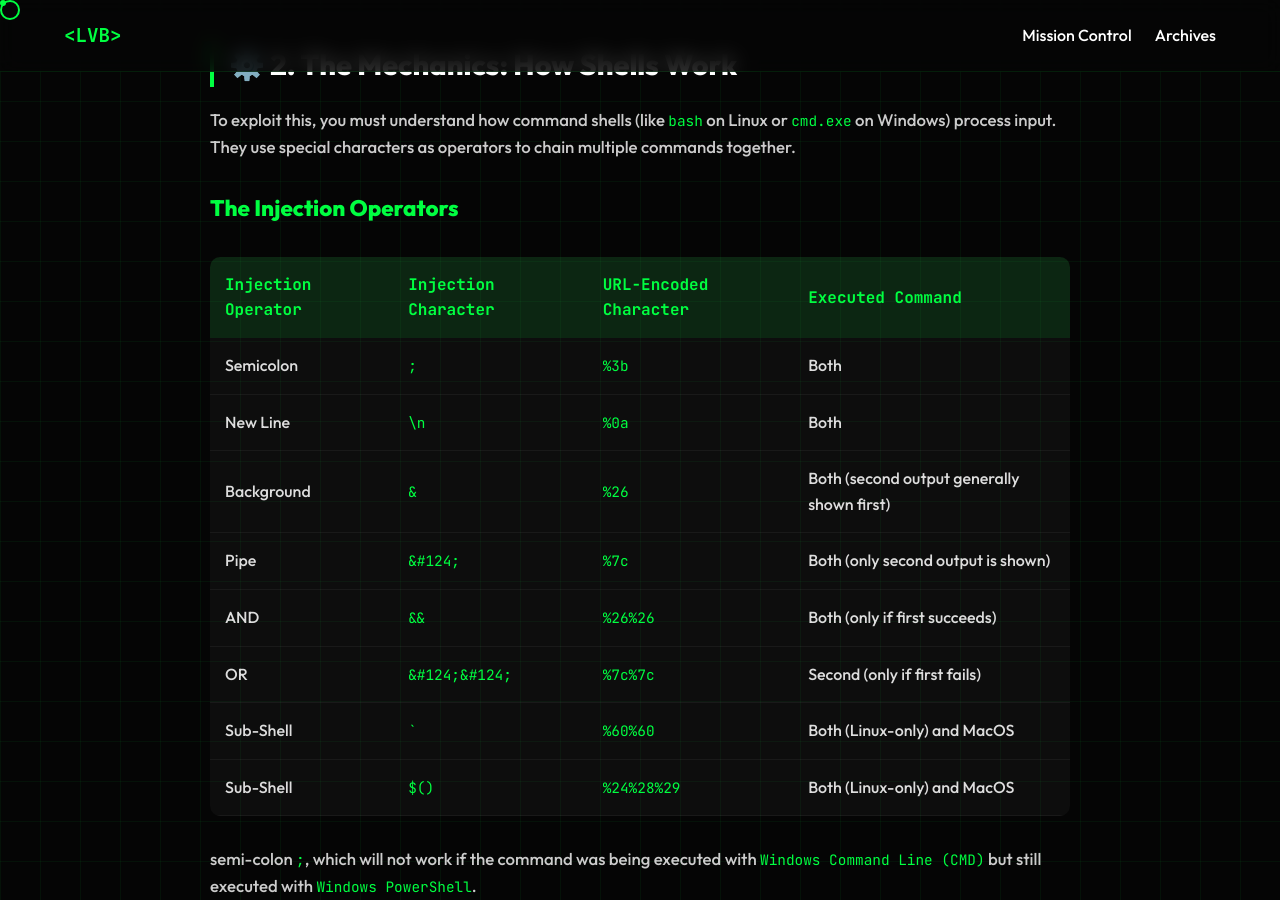
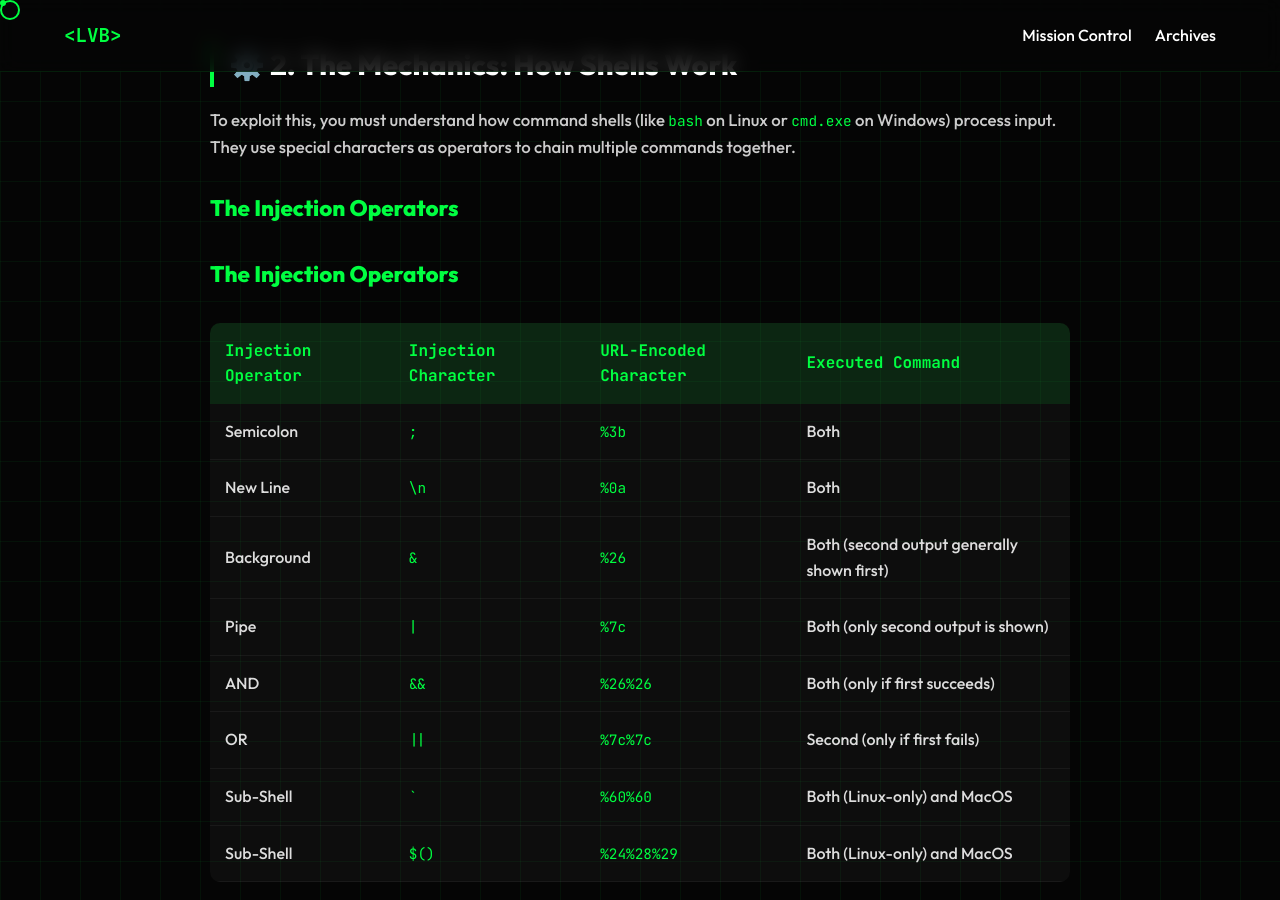
Before and after one commit to Lvbalaji/Lvbalaji.github.io, a Jekyll site: the page built from _posts/2025-12-18-os-cmd-injection-part-1.md, in a window 1280 px wide and 900 px high, scrolled down 1419 px. Built offline with Jekyll 4.4.1, drawn with Linux system fonts in a browser that asks for light colours.

Commit message:
Fix HTML encoding for injection operators table

```diff
--- a/_posts/2025-12-18-os-cmd-injection-part-1.md
+++ b/_posts/2025-12-18-os-cmd-injection-part-1.md
@@ -46,14 +46,16 @@ To exploit this, you must understand how command shells (like `bash` on Linux or
 ### The Injection Operators
 
 
+### The Injection Operators
+
 | Injection Operator | Injection Character | URL-Encoded Character | Executed Command |
 | :--- | :--- | :--- | :--- |
 | Semicolon | `;` | `%3b` | Both |
 | New Line | `\n` | `%0a` | Both |
 | Background | `&` | `%26` | Both (second output generally shown first) |
-| Pipe | `&#124;` | `%7c` | Both (only second output is shown) |
+| Pipe | <code>&#124;</code> | `%7c` | Both (only second output is shown) |
 | AND | `&&` | `%26%26` | Both (only if first succeeds) |
-| OR | `&#124;&#124;` | `%7c%7c` | Second (only if first fails) |
+| OR | <code>&#124;&#124;</code> | `%7c%7c` | Second (only if first fails) |
 | Sub-Shell | `` ` `` | `%60%60` | Both (Linux-only) and MacOS |
 | Sub-Shell | `$()` | `%24%28%29` | Both (Linux-only) and MacOS |
 
```
